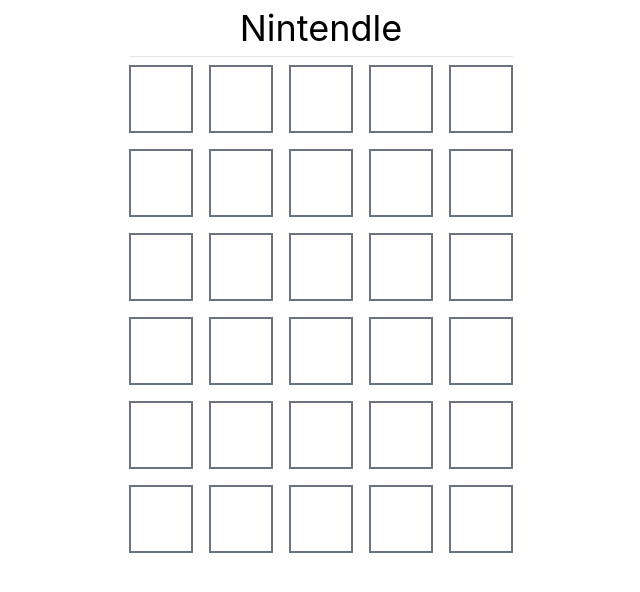
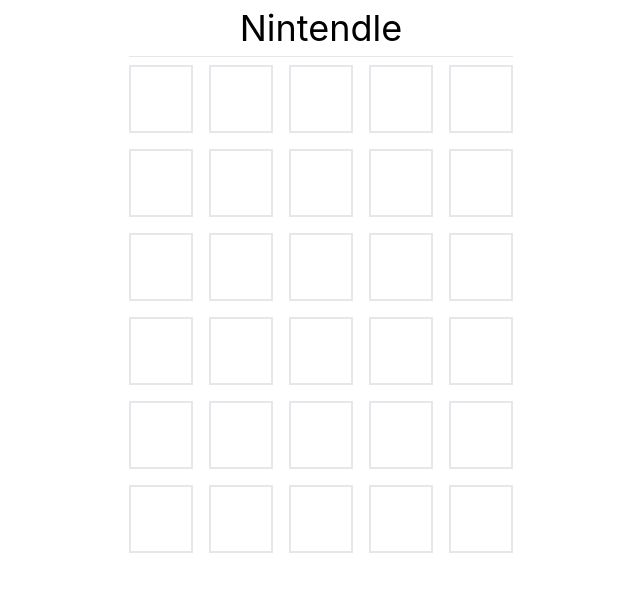
Before and after one commit to bradenfrazer/nintendle, a React (Vite) app: page / in a window 1280 px wide. Shown: the top 592 px of the page, without its empty margins (319-959 px from the left). Built offline with nearby package versions, Linux system fonts and the light colour scheme.

Commit message:
only allow valid guesses

```diff
--- a/src/App.tsx
+++ b/src/App.tsx
@@ -1,16 +1,41 @@
 import React, { useEffect, useRef, useState } from 'react'
 import { useStore, GUESS_LENGTH } from './store'
-import { LETTER_LENGTH } from './word-utils'
+import { isValidWord, LETTER_LENGTH } from './word-utils'
 import WordRow from './WordRow'
 
 export default function App() {
   const state = useStore()
   const [guess, setGuess] = useGuess()
+  const [showInvalidGuess, setInvalidGuess] = useState(false)
+  const addGuess = useStore(s => s.addGuess)
+  const previousGuess = usePrevious(guess)
+
+  useEffect(() => {
+    let id: any
+    if (showInvalidGuess) {
+      id = setTimeout(() => setInvalidGuess(false), 2000)
+    }
+    return () => clearTimeout(id)
+
+  }, [showInvalidGuess])
+  useEffect(() => {
+    if (guess.length === 0 && previousGuess?.length === LETTER_LENGTH) {
+      if (isValidWord(previousGuess)) {
+        addGuess(previousGuess)
+        setInvalidGuess(false)
+      } else {
+        setInvalidGuess(true)
+        setGuess(previousGuess)
+      }
+    }
+  }, [guess])
 
   let rows = [...state.rows]
 
+  let currentRow = 0
+
   if (rows.length < GUESS_LENGTH) {
-    rows.push({ guess })
+    currentRow = rows.push({ guess }) - 1
   }
 
   const numberOfGuessesRemaining = GUESS_LENGTH - rows.length
@@ -28,7 +53,13 @@
 
       <main className='grid grid-rows-6 gap-4'>
         {rows.map(({guess, result}, index) => (
-          <WordRow key={index} letters={guess} result={result} />
+          <WordRow
+          key={index}
+          letters={guess}
+          result={result}
+          className={showInvalidGuess && currentRow === index ? 'animate-bounce' : ''}
+
+          />
         ))}
       </main>
 
@@ -52,9 +83,7 @@
 }
 
 function useGuess(): [string, React.Dispatch<React.SetStateAction<string>>] {
-  const addGuess = useStore(s => s.addGuess)
   const [guess, setGuess] = useState('')
-  const previousGuess = usePrevious(guess)
 
   const onKeyDown = (e: KeyboardEvent) => {
     let letter = e.key
@@ -84,12 +113,6 @@
     }
   }, [])
 
-  useEffect( () => {
-    if (guess.length === 0 && previousGuess?.length === LETTER_LENGTH) {
-      addGuess(previousGuess)
-    }
-  }, [guess])
-
   return [guess, setGuess]
 }
 
--- a/src/WordRow.tsx
+++ b/src/WordRow.tsx
@@ -2,15 +2,16 @@
 
 interface WordRowProps {
   letters: string,
-  result?: LetterState[]
+  result?: LetterState[],
+  className?: string
 }
 
-export default function WordRow({letters: lettersProp = '', result = []}: WordRowProps) {
+export default function WordRow({letters: lettersProp = '', result = [], className = ''}: WordRowProps) {
   const lettersRemaining = LETTER_LENGTH - lettersProp.length
   const letters = lettersProp.split('').concat(Array(lettersRemaining).fill(''))
 
   return (
-    <div className='grid grid-cols-5 gap-4'>
+    <div className={`grid grid-cols-5 gap-4 ${className}`}>
       { letters.map((char, index) => (
           <CharacterBox key={index} value={char} state={result[index]} />
       ) ) }
@@ -24,10 +25,10 @@
 }
 
 function CharacterBox({ value, state }: CharacterBoxProps) {
-  const stateStyles = state == null ? '' : characterStateStyles[state]
+  const stateStyles = state == null ? '' : characterStateStyles[state] + ' text-white'
 
   return (
-    <span className={`inline-block border-2 border-gray-500 p-4
+    <span className={`inline-block border-2 p-4
     before:inline-block before:content-['_']
     uppercase font-bold text-2xl text-center ${stateStyles}`}>
         {value}
@@ -38,5 +39,5 @@
 const characterStateStyles = {
   [LetterState.Miss]: 'bg-gray-500 border-gray-500',
   [LetterState.Present]: 'bg-yellow-500 border-yellow-500',
-  [LetterState.Match]: 'bg-green-500 border-green-500'
+  [LetterState.Match]: 'bg-green-500 border-green-500',
 }
--- a/src/word-utils.ts
+++ b/src/word-utils.ts
@@ -48,27 +48,31 @@
 
     result.forEach((curResult, resultIndex) => {
         if (curResult !== LetterState.Present) {
-          return;
+          return
         }
 
-        const guessLetter = guessAsArray[resultIndex];
+        const guessLetter = guessAsArray[resultIndex]
 
         answer.forEach((currentAnswerLetter, answerIndex) => {
           if (currentAnswerLetter !== guessLetter) {
-            return;
+            return
           }
 
           if (result[answerIndex] === LetterState.Match) {
-            result[resultIndex] = LetterState.Miss;
+            result[resultIndex] = LetterState.Miss
           }
 
           if (answerLetterCount[guessLetter] <= 0) {
-            result[resultIndex] = LetterState.Miss;
+            result[resultIndex] = LetterState.Miss
           }
-        });
+        })
 
-        answerLetterCount[guessLetter]--;
-    });
+        answerLetterCount[guessLetter]--
+    })
 
-    return result;
+    return result
 }
+
+export function isValidWord(word: string): boolean {
+    return wordBank.includes(word)
+}
```
Also changed, not shown: 1 other file (tests, documents, lock files or other folders).
